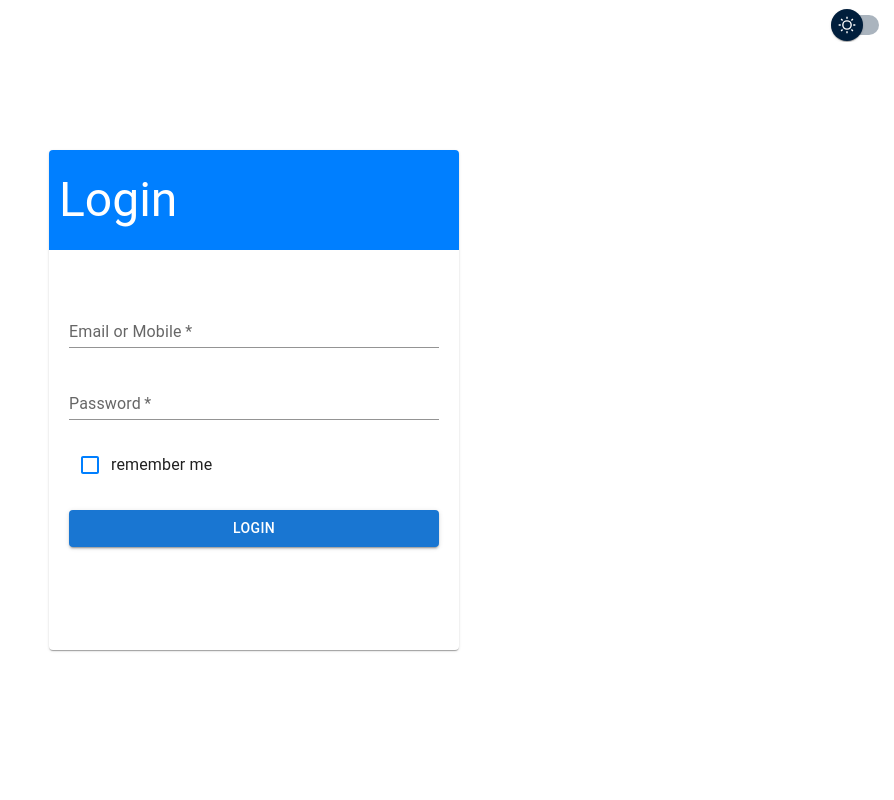
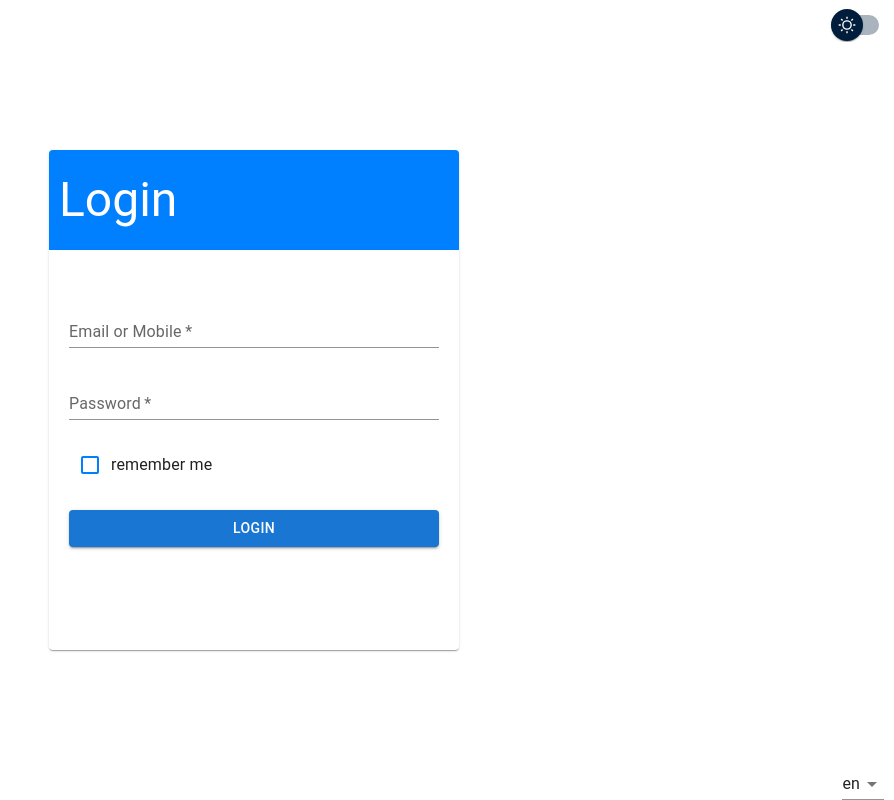
Before and after one commit to ShireenAtarod/newsBas, a React (Vite) app: page /login in a window 1280 px wide. Shown: the whole page, without its empty margins (386-1280 px from the left). Built offline with nearby package versions, Linux system fonts and the light colour scheme; the HTML template or start-up script is replaced by a standard one.

Commit message:
multilingual

```diff
--- a/src/App.jsx
+++ b/src/App.jsx
@@ -1,6 +1,6 @@
 import { createContext, useState } from 'react'
 import { BrowserRouter as Router,Routes, Route, Link } from 'react-router-dom';
-import { FormControlLabel, Switch, styled } from '@mui/material';
+import { FormControlLabel, Switch, styled, Select, MenuItem } from '@mui/material';
 import Home from './pages/home';
 import Login from './pages/login';
 import Error404 from './pages/error404';
@@ -62,15 +62,15 @@ function App() {
   }));
 
   const [isDarkMode, setIsDarkMode] = useState(false)
+  const [lang, setLang] = useState('en')
 
   const toggleDarkMode = () => {
     setIsDarkMode(!isDarkMode)
   }
 
-  // console.log(ThemeContext.Provider)
 
   return (
-    <ThemeContext.Provider value={{isDarkMode, toggleDarkMode}}>
+    <ThemeContext.Provider value={{isDarkMode, lang}}>
       <Router>
         <Routes>
           <Route path="/" element={<Home />} />
@@ -79,6 +79,10 @@ function App() {
         </Routes>
       </Router>
       <MaterialUISwitch sx={{ m: 1 }} checked={isDarkMode} onChange={toggleDarkMode} />
+      <Select value={lang} variant='standard' onChange={(e) => setLang(e.target.value)} sx={{position: 'fixed', bottom: '0', right: '10px'}}>
+          <MenuItem value="en">en</MenuItem>
+          <MenuItem value="fa">فارسی</MenuItem>
+        </Select>
     </ThemeContext.Provider>
   )
 }
--- a/src/Sections/header.jsx
+++ b/src/Sections/header.jsx
@@ -1,8 +1,13 @@
 import { useSelector } from "react-redux";
 import BlackBox from "../components/BlackBox";
 import { Card, Button } from "@mui/material";
+import { en, fa } from '../locales'
+import { ThemeContext } from "../App";
+import { useContext } from "react";
 
 export default function Header() {
+    const { lang } = useContext(ThemeContext)
+
     const user = useSelector((state) => state.user.userName)
     console.log(user)
     return(
@@ -13,7 +18,7 @@ export default function Header() {
                     className="header-button"
                     onClick={()=>window.location.assign("/login")}
                 >
-                    Login
+                    {lang==='en' ? en.login : fa.login}
                 </Button>
             </BlackBox>
         </Card>
--- /dev/null
+++ b/src/locales/index.js
@@ -0,0 +1,2 @@
+export { en } from './langs/en'
+export { fa } from './langs/fa'
--- /dev/null
+++ b/src/locales/langs/en.js
@@ -0,0 +1,3 @@
+export const en = {
+    login: 'Login'
+}
--- /dev/null
+++ b/src/locales/langs/fa.js
@@ -0,0 +1,3 @@
+export const fa = {
+    login: 'ورود'
+}
```
